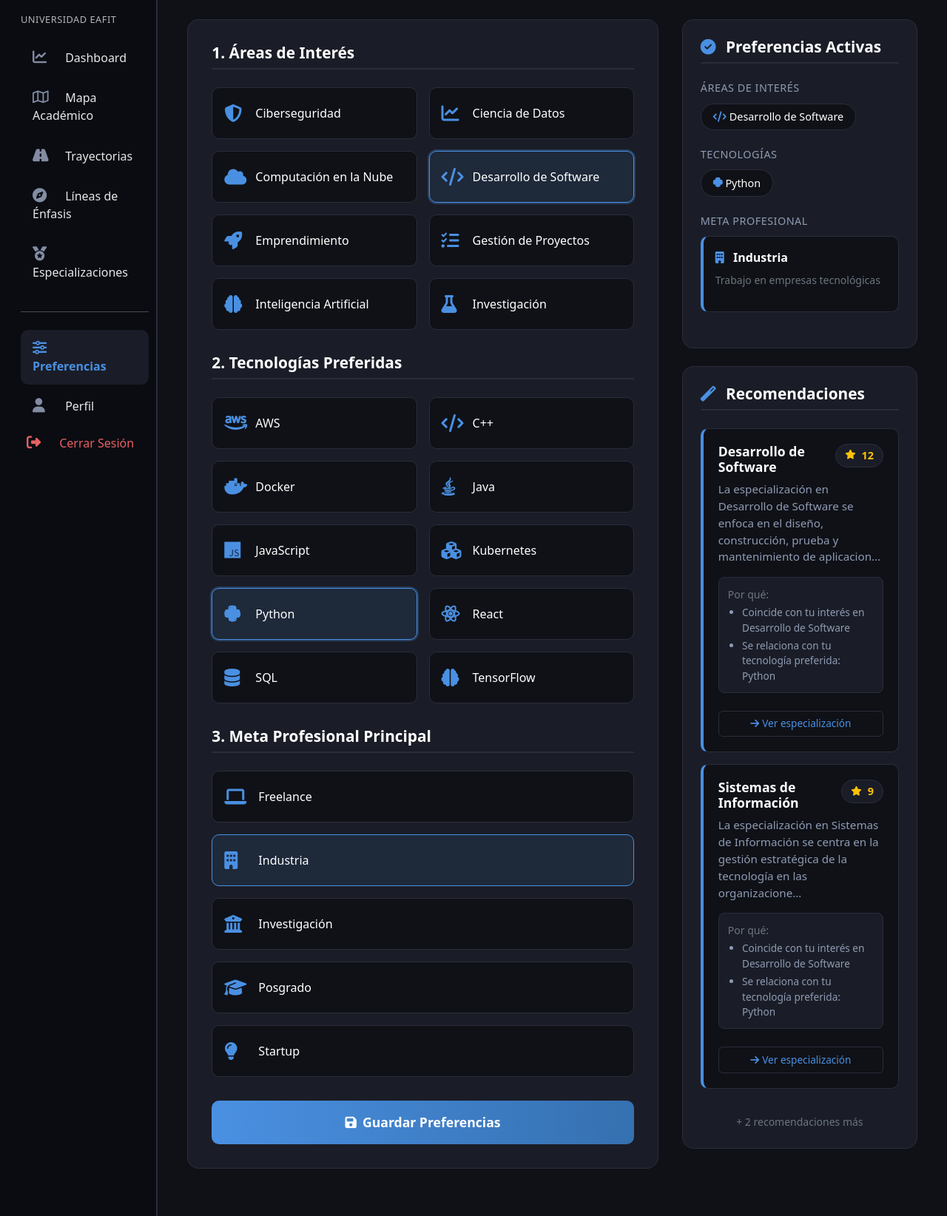
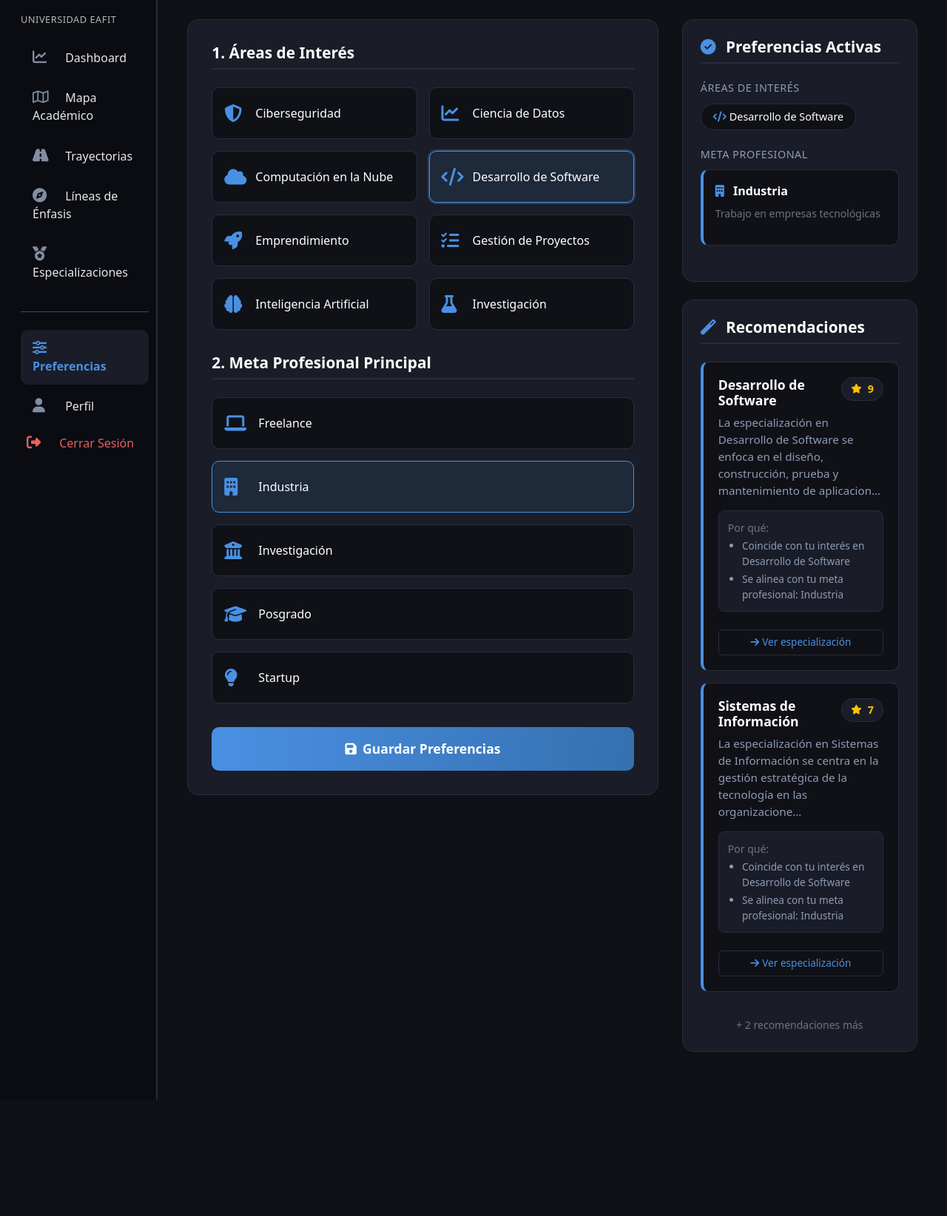
Before and after one commit to juanjosediazrodriguez/P1-roadmap-grupo5, a Django app: page /accounts/ in a window 1280 px wide. Shown: the part 152-1796 px from the top of the page at 74% size. After the commit the page ends 1638 px from the top, so only its background shows below. Run offline with Django 5.2, Linux system fonts and the light colour scheme; data comes from the database, SQL or seed files in the repository; both versions use the stored data as it was before the commit; tables that the repository leaves empty hold one stand-in row (values such as "Sample post"); parts of the project's set-up code (start-up, migrations or seed data) failed here and were passed over.

Commit message:
modelo eliminado de tecnologías en preferencias

```diff
--- a/accounts/models.py
+++ b/accounts/models.py
@@ -11,19 +11,6 @@ class Interest(models.Model):
 
     def __str__(self):
         return self.name
-
-
-class Technology(models.Model):
-    name = models.CharField(max_length=100, unique=True)
-    category = models.CharField(max_length=50, blank=True, null=True)
-    icon = models.CharField(max_length=50, default='fa-code')
-
-    class Meta:
-        ordering = ['name']
-
-    def __str__(self):
-        return self.name
-
 
 class CareerGoal(models.Model):
     name = models.CharField(max_length=100, unique=True)
@@ -40,7 +27,6 @@ class CareerGoal(models.Model):
 class Preference(models.Model):
     # Solo UNA preferencia global (por eso singleton)
     interests = models.ManyToManyField(Interest, blank=True, related_name='preferences')
-    technologies = models.ManyToManyField(Technology, blank=True, related_name='preferences')
     career_goal = models.ForeignKey(
         CareerGoal,
         on_delete=models.SET_NULL,
--- a/accounts/templates/preferences.html
+++ b/accounts/templates/preferences.html
@@ -45,21 +45,8 @@
                     {% endfor %}
                 </div>
 
-                <!-- Tecnologías -->
-                <h3 class="section-title">2. Tecnologías Preferidas</h3>
-                <div class="options-grid">
-                    {% for tech in technologies %}
-                    <label class="option-card {% if tech.id|stringformat:'s' in selected_technologies %}selected{% endif %}">
-                        <input type="checkbox" name="technologies" value="{{ tech.id }}"
-                               {% if tech.id|stringformat:'s' in selected_technologies %}checked{% endif %}>
-                        <span class="option-icon"><i class="fas {{ tech.icon }}"></i></span>
-                        <span class="option-name">{{ tech.name }}</span>
-                    </label>
-                    {% endfor %}
-                </div>
-
                 <!-- Meta Profesional -->
-                <h3 class="section-title">3. Meta Profesional Principal</h3>
+                <h3 class="section-title">2. Meta Profesional Principal</h3>
                 <div class="radio-group">
                     {% for goal in goals %}
                     <label class="radio-option {% if goal.id|stringformat:'s' == selected_goal %}selected{% endif %}">
@@ -86,7 +73,7 @@
                     Preferencias Activas
                 </h4>
 
-                {% if preference and preference.interests.exists or preference.technologies.exists or preference.career_goal %}
+                {% if preference and preference.interests.exists or preference.career_goal %}
                     <div class="preference-content">
                         {% if preference.interests.exists %}
                         <div class="preference-section">
@@ -96,20 +83,6 @@
                                 <span class="preference-tag">
                                     <i class="fas {{ interest.icon }} me-1"></i>
                                     {{ interest.name }}
-                                </span>
-                                {% endfor %}
-                            </div>
-                        </div>
-                        {% endif %}
-
-                        {% if preference.technologies.exists %}
-                        <div class="preference-section">
-                            <h5>Tecnologías</h5>
-                            <div class="preference-tags">
-                                {% for tech in preference.technologies.all %}
-                                <span class="preference-tag">
-                                    <i class="fas {{ tech.icon }} me-1"></i>
-                                    {{ tech.name }}
                                 </span>
                                 {% endfor %}
                             </div>
--- a/accounts/views.py
+++ b/accounts/views.py
@@ -1,6 +1,6 @@
 from django.shortcuts import render, redirect
 from django.contrib import messages
-from .models import Interest, Technology, CareerGoal, Preference
+from .models import Interest, CareerGoal, Preference
 from roadmap.views import get_specialization_suggestions
 
 def get_or_create_global_preference():
@@ -13,7 +13,6 @@ def get_or_create_global_preference():
 
 def preferences_view(request):
     interests = Interest.objects.all()
-    technologies = Technology.objects.all()
     goals = CareerGoal.objects.all()
 
     # Obtener la preferencia global (única)
@@ -21,18 +20,15 @@ def preferences_view(request):
 
     # Obtener IDs seleccionados para marcar en el formulario
     selected_interests = [str(i.id) for i in preference.interests.all()]
-    selected_technologies = [str(t.id) for t in preference.technologies.all()]
     selected_goal = str(preference.career_goal.id) if preference.career_goal else None
 
     suggestions = get_specialization_suggestions(preference)
 
     context = {
         'interests': interests,
-        'technologies': technologies,
         'goals': goals,
         'preference': preference,
         'selected_interests': selected_interests,
-        'selected_technologies': selected_technologies,
         'selected_goal': selected_goal,
         'suggestions': suggestions,
     }
@@ -43,11 +39,10 @@ def preferences_view(request):
 def save_preferences(request):
     if request.method == 'POST':
         selected_interests = request.POST.getlist('interests')
-        selected_technologies = request.POST.getlist('technologies')
         selected_goal = request.POST.get('career_goal')
 
         # Validar que haya al menos una selección
-        if not (selected_interests or selected_technologies or selected_goal):
+        if not (selected_interests or selected_goal):
             messages.warning(request, 'Por favor selecciona al menos una preferencia')
             return redirect('preferences')
 
@@ -62,13 +57,6 @@ def save_preferences(request):
         else:
             preference.interests.clear()
 
-        if selected_technologies:
-            # Convertir a integers
-            tech_ids = [int(id) for id in selected_technologies if id]
-            preference.technologies.set(tech_ids)
-        else:
-            preference.technologies.clear()
-
         if selected_goal:
             preference.career_goal_id = int(selected_goal)
         else:
--- a/roadmap/views.py
+++ b/roadmap/views.py
@@ -561,55 +561,6 @@ def get_specialization_suggestions(preference):
         },
     }
 
-    # Reglas por tecnologías
-    tech_rules = {
-        "aws": {
-            "desarrollo de software": 3,
-            "sistemas de informacion": 3,
-            "ciberseguridad": 3,
-        },
-        "c++": {
-            "desarrollo de software": 3,
-            "inteligencia artificial": 2,
-        },
-        "docker": {
-            "desarrollo de software": 3,
-            "ciberseguridad": 2,
-            "sistemas de informacion": 2,
-        },
-        "java": {
-            "desarrollo de software": 4,
-            "sistemas de informacion": 3,
-        },
-        "javascript": {
-            "desarrollo de software": 5,
-            "sistemas de informacion": 2,
-        },
-        "kubernetes": {
-            "desarrollo de software": 3,
-            "ciberseguridad": 2,
-            "sistemas de informacion": 2,
-        },
-        "python": {
-            "inteligencia artificial": 5,
-            "desarrollo de software": 3,
-            "sistemas de informacion": 2,
-            "ciberseguridad": 2,
-        },
-        "react": {
-            "desarrollo de software": 5,
-        },
-        "sql": {
-            "sistemas de informacion": 5,
-            "desarrollo de software": 3,
-            "inteligencia artificial": 2,
-        },
-        "tensorflow": {
-            "inteligencia artificial": 5,
-            "desarrollo de software": 2,
-        },
-    }
-
     # Reglas por meta profesional
     goal_rules = {
         "freelance": {
@@ -648,17 +599,6 @@ def get_specialization_suggestions(preference):
                         f"Coincide con tu interés en {interest.name}"
                     )
 
-    # Aplicar tecnologías
-    for tech in preference.technologies.all():
-        tech_name = normalize_text(tech.name)
-        if tech_name in tech_rules:
-            for spec_name, points in tech_rules[tech_name].items():
-                if spec_name in scores:
-                    scores[spec_name]["score"] += points
-                    scores[spec_name]["reasons"].append(
-                        f"Se relaciona con tu tecnología preferida: {tech.name}"
-                    )
-
     # Aplicar meta profesional
     if preference.career_goal:
         goal_name = normalize_text(preference.career_goal.name)
```
Also changed, not shown: accounts/admin.py (+2 -7 lines), accounts/fixtures/preferences_data.json (+0 -90 lines), accounts/migrations/0002_remove_preference_technologies_delete_technology.py (added).
